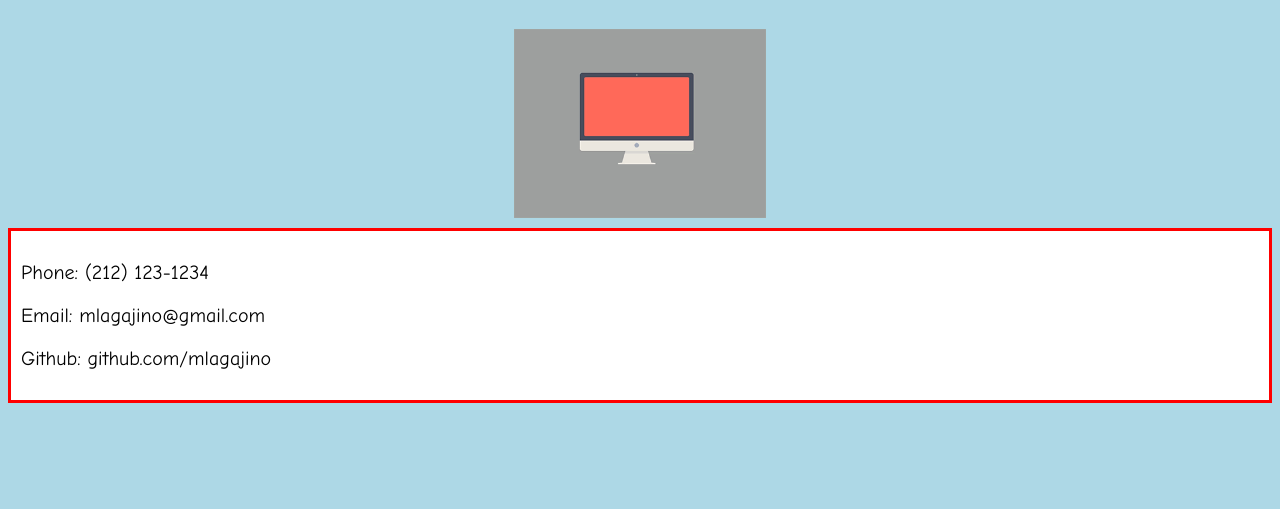
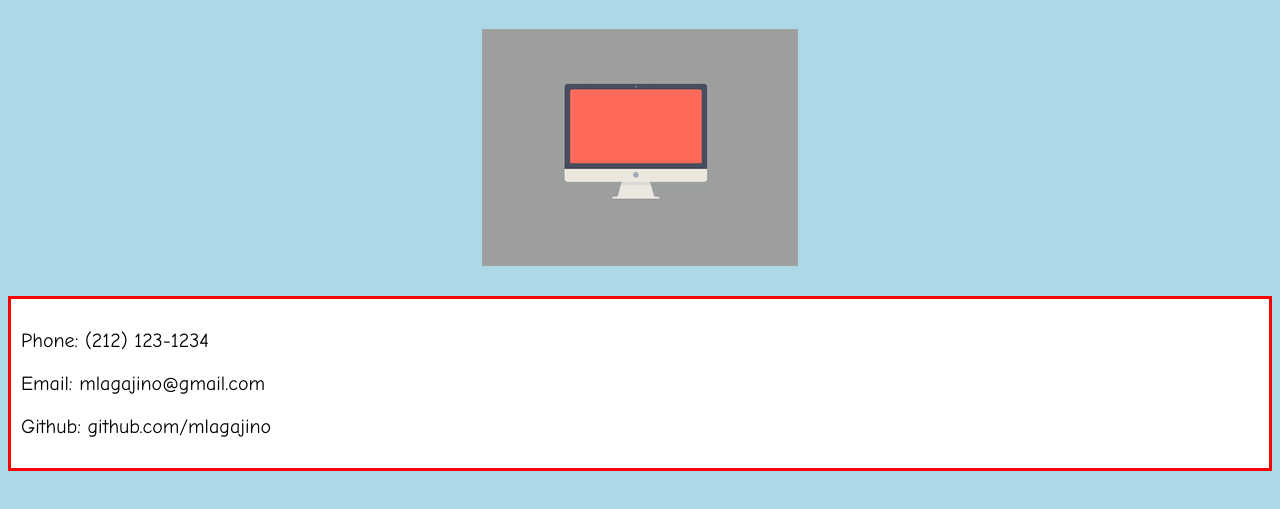
Before and after one commit to mlagajino/personalpage, a plain HTML site: page contact.html in a window 1280 px wide. Shown: the part 141-650 px from the top of the page. Drawn offline with Linux system fonts and the light colour scheme.

Commit message:
Changed gif padding

```diff
--- a/contact.html
+++ b/contact.html
@@ -14,7 +14,10 @@
 	</nav>
 
 	<h1>Contact</h1>
-	<img src="webdev.gif">
+	<div class="webgif">
+		<img src="webdev.gif">
+	</div>
+
 	<div class="contact">
 		<p>Phone: (212) 123-1234</p>
 		<p>Email: mlagajino@gmail.com</p>
--- a/style.css
+++ b/style.css
@@ -15,7 +15,7 @@ html, body {
 img {
 	display: block;
 	margin: 0 auto;
-	width: 20%;
+	width: 25%;
 	padding: 10px;
 }
 
@@ -117,6 +117,10 @@ li {
 	text-align: left;
 }
 
+.webgif {
+	padding-bottom: 20px;
+}
+
 @media all and (max-width: 600px) {
 	body {
 	background-color: orange;
```
